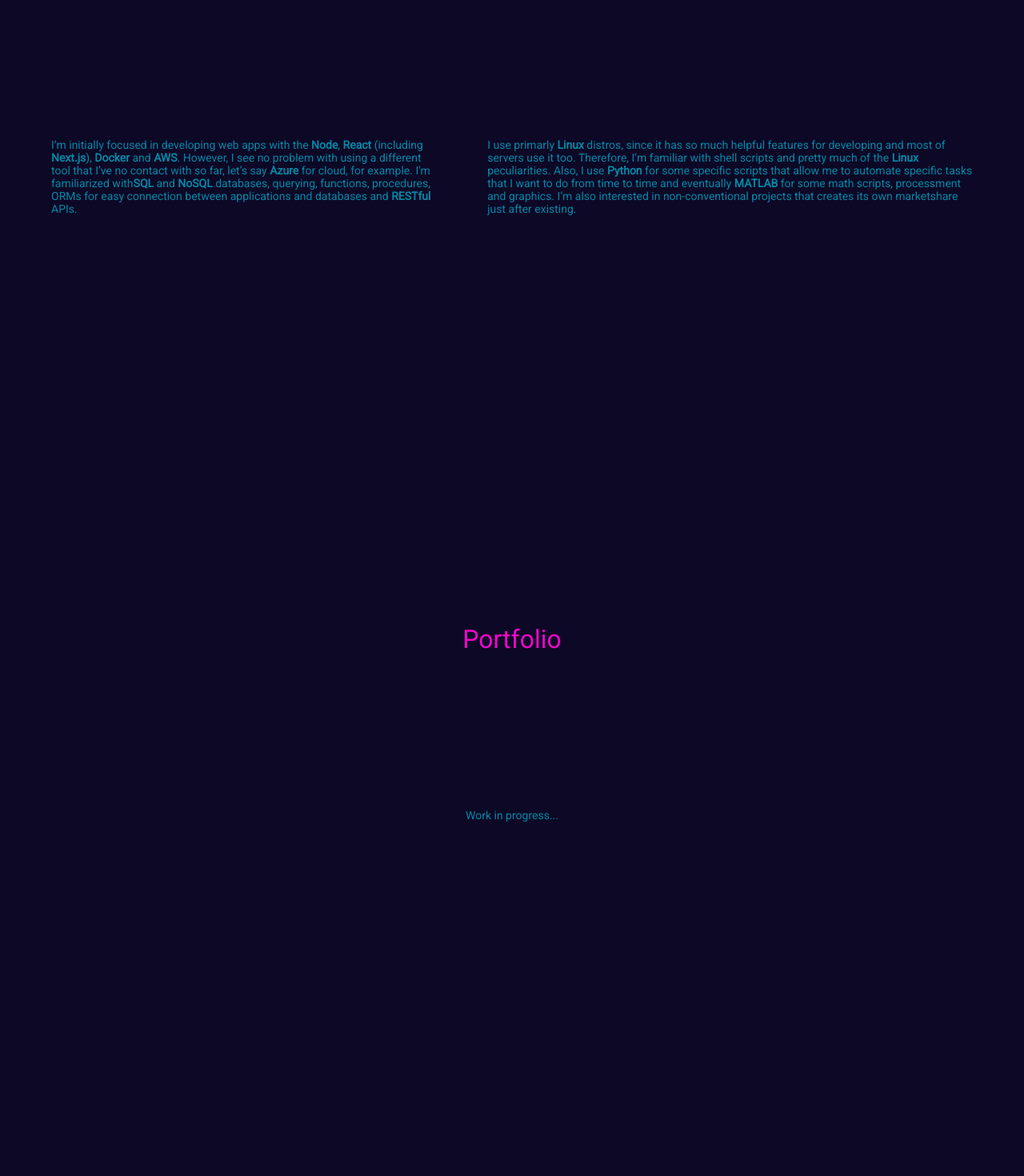
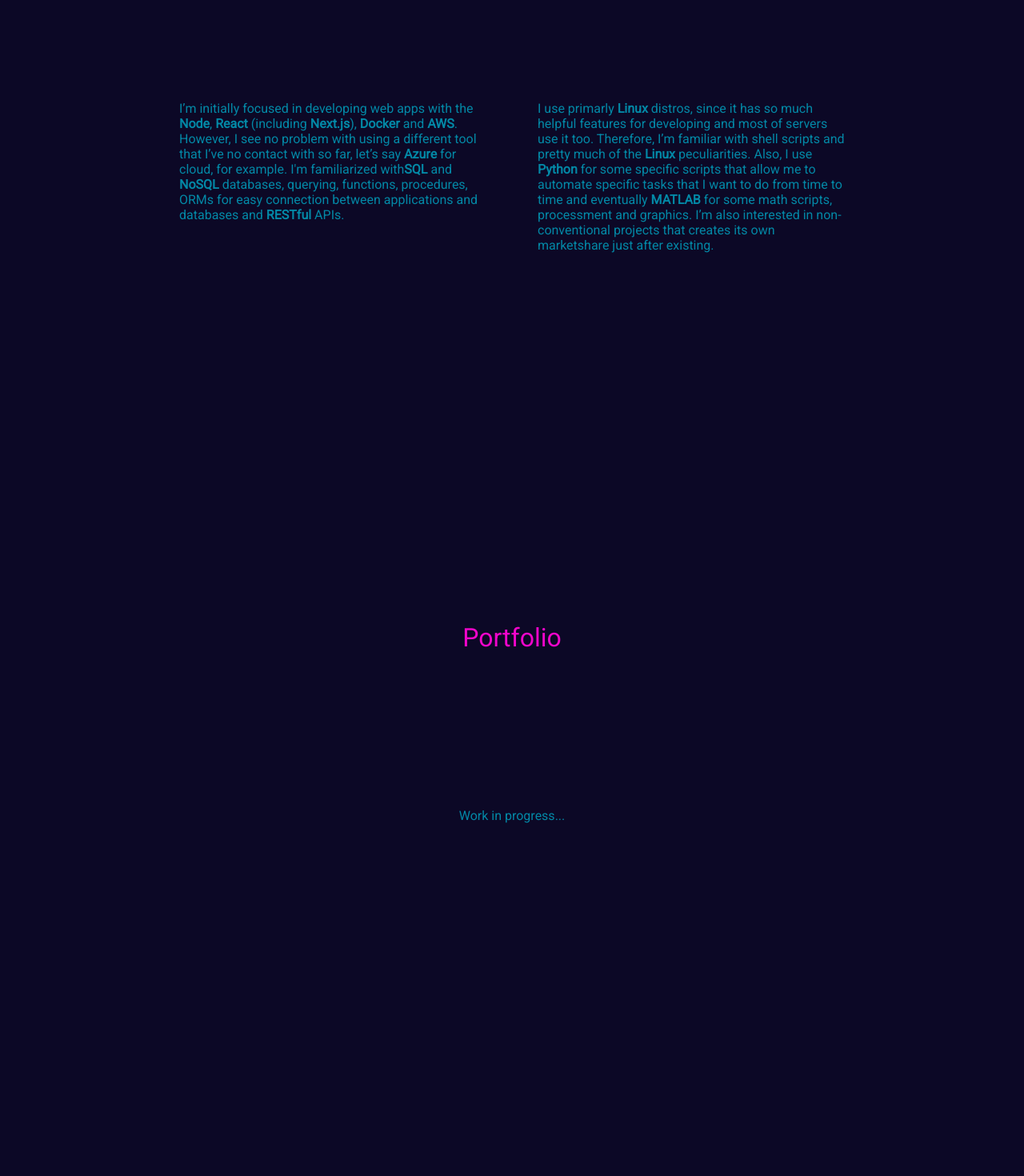
Before and after one commit to kaelsilva/kaelsilva.github.io, a React (Create React App) app: page / in a window 1280 px wide. Shown: the part 1800-3270 px from the top of the page at 80% size. Built offline with nearby package versions, Linux system fonts and the light colour scheme; the HTML template or start-up script is replaced by a standard one.

Commit message:
fix: fix display of paragraphs

```diff
--- a/src/pages/home/styles.ts
+++ b/src/pages/home/styles.ts
@@ -16,13 +16,15 @@
 `;
 
 export const PortfolioContainer = styled.article`
+  width: 100vw;
   display: flex;
-  flex: 1;
   justify-content: center;
 `;
 
 export const SkillsContainer = styled.article`
+  width: 100vw;
   display: flex;
+  justify-content: center;
   padding-left: 5vw;
 `;
 
@@ -55,12 +57,13 @@
 export const Paragraph = styled.p`
   color: #0388a6;
   font-family: 'Roboto', sans-serif;
-  font-size: 14px;
+  font-size: 16px;
 
   ${SkillsContainer} & {
     margin-top: 5vh;
     margin: 0.5vh 0 0 0;
     padding: 0 5vw 0 0;
+    width: 30vw;
   }
 `;
 
```
